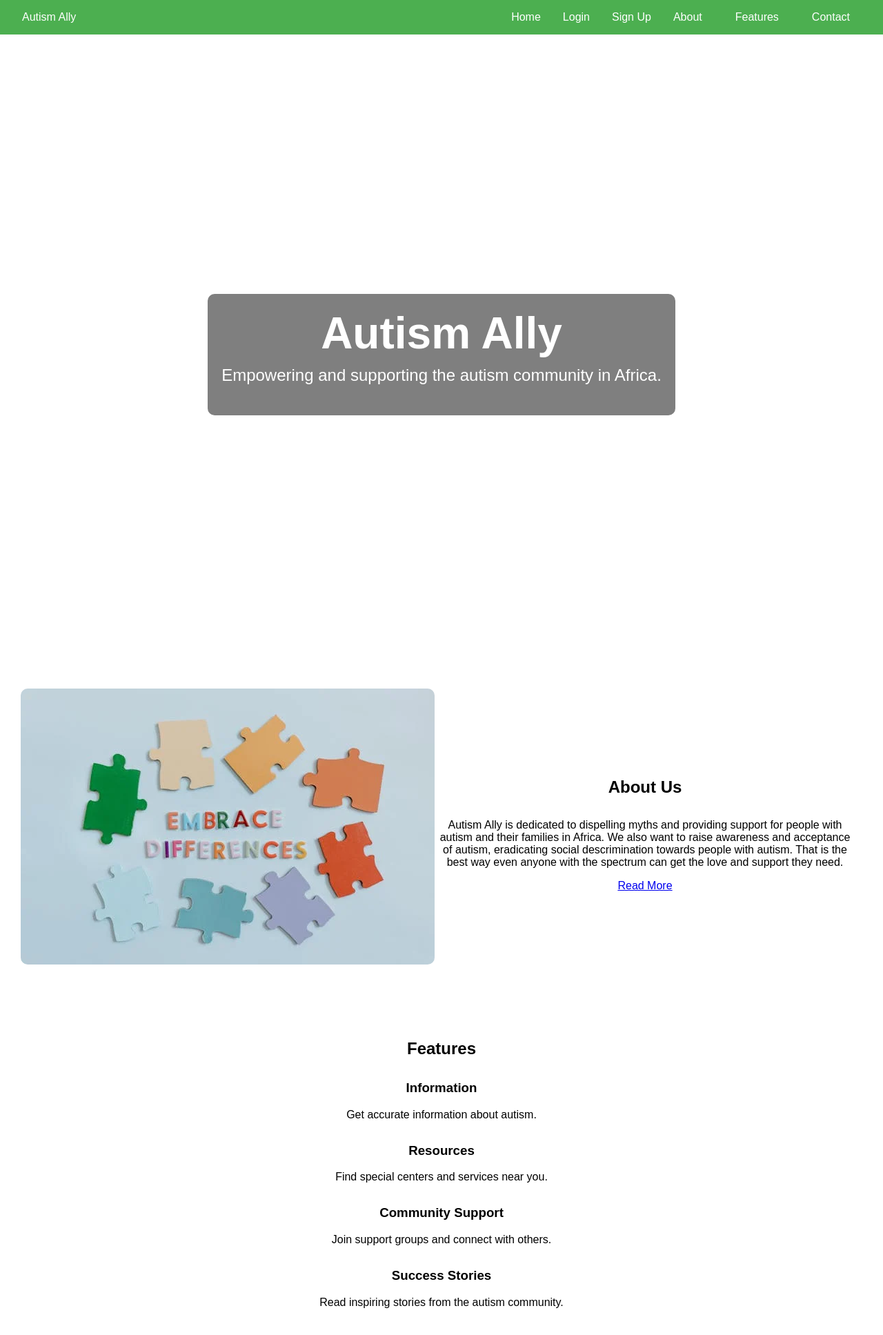
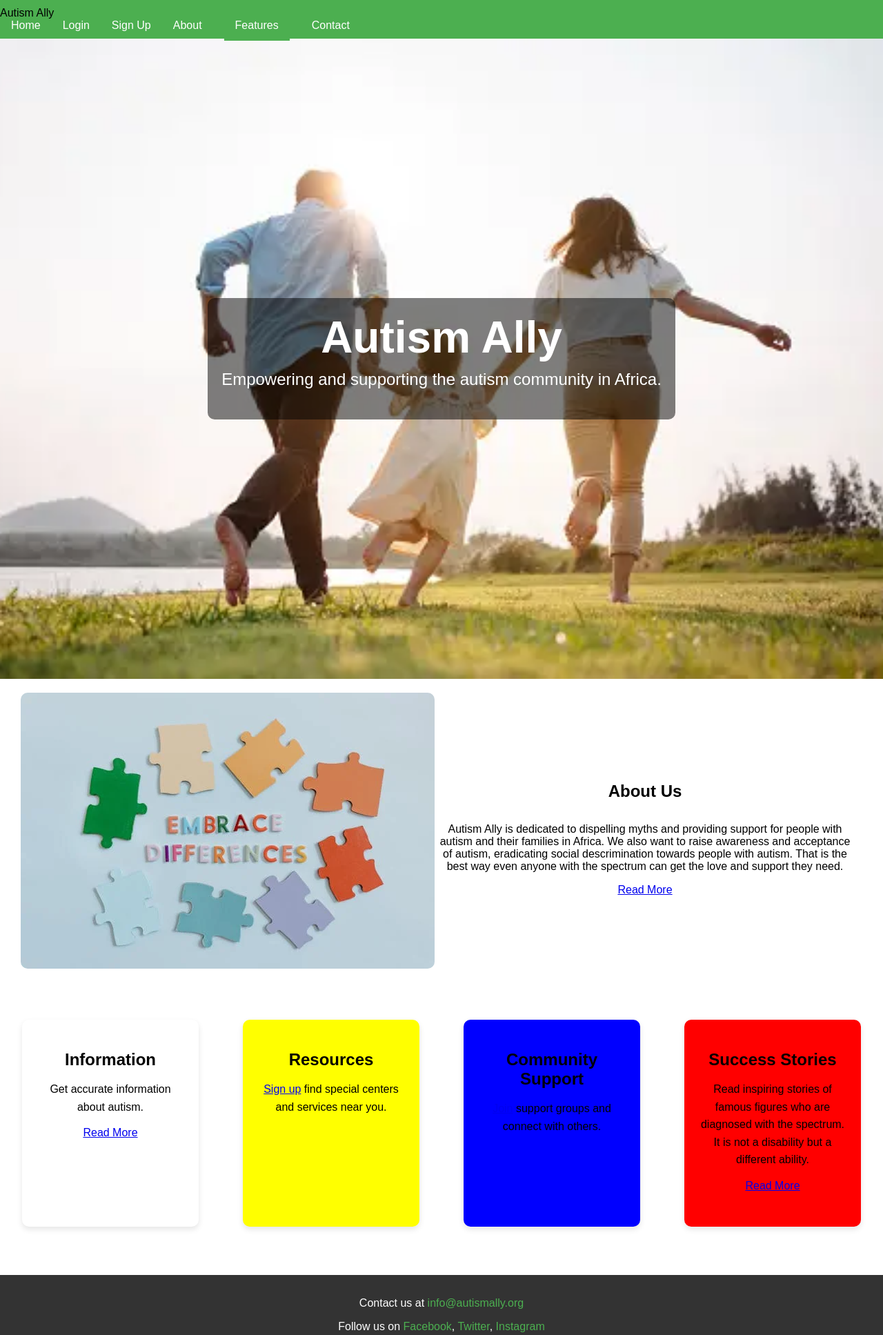
Before and after one commit to lisacharuma/autism-ally, a Flask app: page / in a window 1280 px wide. Shown: the top 1935 px of the page at 69% size. Run offline with Flask 3, Linux system fonts and the light colour scheme.

Commit message:
Added autism information and success stories

```diff
--- a/app.py
+++ b/app.py
@@ -49,6 +49,14 @@ def create_app():
 	@app.route('/about')
 	def about():
 		return render_template("about.html")
+
+	@app.route('/information')
+	def information():
+		return render_template("information.html")
+
+	@app.route('/stories')
+	def stories():
+		return render_template("stories.html")
 
 
 	#Only renders template. Logic is in api/users.py
--- a/static/css/styles.css
+++ b/static/css/styles.css
@@ -5,12 +5,11 @@ body {
 }
 
 header {
-	background-color: #4CAF50;
-	color: white;
-	padding: 1rem 2rem;
-	display: flex;
-	justify-content: space-between;
-	align-items: center;
+	position: sticky;
+    top: 0;
+    background-color: #4CAF50;
+    padding: 10px 0;
+    z-index: 1000;
 }
 
 nav ul {
@@ -31,9 +30,10 @@ nav ul li a {
 
 /* Hero section styling */
 #hero {
-    background-image: url('{{ url_for('static', filename='images/hero-background.jpg') }}');
+    /*background-image: url('{{ url_for('static', filename='images/hero-background.jpg') }}');*/
     background-size: cover;
     background-position: center;
+	background-repeat: no-repeat;
     color: white;
     height: 100vh;
     display: flex;
@@ -98,8 +98,67 @@ section h2 {
 	margin-bottom: 2rem;
 }
 
+/* Features Section */
+#features {
+    display: flex;
+    justify-content: space-around;
+    align-items: center;
+    flex-wrap: wrap;
+    padding: 50px 0;
+}
+
 .feature {
-	margin-bottom: 2rem;
+    width: 20%;
+    height: 300px;
+    margin-bottom: 20px;
+    position: relative;
+    overflow: hidden;
+    border-radius: 10px;
+    box-shadow: 0 4px 8px rgba(0, 0, 0, 0.1);
+}
+
+.feature .feature-background {
+    width: 100%;
+    height: 100%;
+    background-size: cover;
+    background-position: center;
+    position: absolute;
+    top: 0;
+    left: 0;
+    z-index: -1;
+}
+
+.feature#info .feature-background {
+    background-color: white;
+}
+
+.feature#resources .feature-background {
+    background-color: yellow;
+}
+
+.feature#community .feature-background {
+    background-color: blue;
+}
+
+.feature#stories .feature-background {
+    background-color: red;
+}
+
+.feature .feature-content {
+    padding: 20px;
+    color: black;
+    position: relative;
+    z-index: 1;
+}
+
+.feature h3 {
+    font-size: 24px;
+    margin-bottom: 10px;
+}
+
+.feature p {
+    font-size: 16px;
+    line-height: 1.6;
 }
 
 .stories-grid {
--- a/templates/index.html
+++ b/templates/index.html
@@ -14,14 +14,14 @@
 				<li><a href="#hero">Home</a></li>
 				<li><a href="/login">Login</a></li>
 				<li><a href="/signup">Sign Up</a></li>
-				<li><a href="#about">About</a></li>
+				<li><a href="/about">About</a></li>
 				<li class="dropdown">
                     <a href="#features" class="dropbtn">Features</a>
                     <div class="dropdown-content">
-                        <a href="#information">Information</a>
-                        <a href="#resources">Resources</a>
-                        <a href="#community">Community</a>
-                        <a href="#stories">Stories</a>
+                        <a href="/information">Information</a>
+                        <a href="#features">Resources</a>
+                        <a href="#features">Community</a>
+                        <a href="/stories">Stories</a>
                     </div>
                 </li>
 				<li><a href="#contact">Contact</a></li>
@@ -29,7 +29,7 @@
 		</nav>
     </header>
     <!-- Hero Section -->
-    <section id="hero">
+    <section id="hero" style="background-image: url('{{ url_for('static', filename='images/hero-background.jpg') }}')">
 		<div class="hero-content">
 			<h1>Autism Ally</h1>
 			<p>Empowering and supporting the autism community in Africa.</p>
@@ -52,53 +52,39 @@
 
     <!-- Features Section -->
     <section id="features">
-	<h2>Features</h2>
-	<div class="feature">
+    <div class="feature" id="info">
+        <div class="feature-background"></div>
+        <div class="feature-content">
             <h3>Information</h3>
             <p>Get accurate information about autism.</p>
+			<a href="{{ url_for('information') }}">Read More</a>
         </div>
-	<div class="feature">
+    </div>
+    <div class="feature" id="resources">
+        <div class="feature-background"></div>
+        <div class="feature-content">
             <h3>Resources</h3>
-	    <p>Find special centers and services near you.</p>
+            <p><a href="/signup">Sign up</a> find special centers and services near you.</p>
         </div>
-	<div class="feature">
+    </div>
+    <div class="feature" id="community">
+        <div class="feature-background"></div>
+        <div class="feature-content">
             <h3>Community Support</h3>
-	    <p>Join support groups and connect with others.</p>
+            <p><a href="/signup">Join</a> support groups and connect with others.</p>
         </div>
-	<div class="feature">
+    </div>
+    <div class="feature" id="stories">
+        <div class="feature-background"></div>
+        <div class="feature-content">
             <h3>Success Stories</h3>
-	    <p>Read inspiring stories from the autism community.</p>
+            <p>Read inspiring stories of famous figures who are diagnosed with the spectrum. It is not a disability but a different ability.</p>
+			 <a href="{{ url_for('stories') }}">Read More</a>
+        </div>
     </div>
 	</section>
 
-    <!-- Resources Section -->
-    <section id="resources">
-	<h2>Resources</h2>
-	<p>Discover resources and special centers near you.</p>
-	<a href="resources.html">Find Resources</a>
-    </section>
 
-    <!-- Community Section -->
-    <section id="community">
-	<h2>Community Support</h2>
-	<p>Join our community and participate in discussions.</p>
-	<a href="community.html">Join Now</a>
-    </section>
-
-    <!-- Success Stories Section -->
-    <section id="stories">
-	<h2>Success Stories</h2>
-	<div class="stories-grid">
-	    <!-- Example Story -->
-	    <div class="story">
-	        <h3>John's Journey</h3>
-	        <p>An inspiring story of overcoming challenges.</p>
-	    </div>
-
-	    <!-- Add more stories here -->
-	</div>
-	<a href="stories.html">Read More Stories</a>
-    </section>
     <!-- Footer -->
     <footer>
 	<p>Contact us at <a href="mailto:info@autismally.org">info@autismally.org</a></p>
@@ -109,8 +95,5 @@
 	</p>
 	<p>&copy; 2024 Autism Ally. All rights reserved.</p>
     </footer>
-
-    <!-- Include JavaScript files -->
-    <script src="static/js/scripts.js"></script
 </body>
 </html>
```
Also changed, not shown: templates/information.html (added, +70 -0 lines), templates/stories.html (added, +69 -0 lines), 2 other files. Lines whose indentation alone changed are shown as unchanged.
